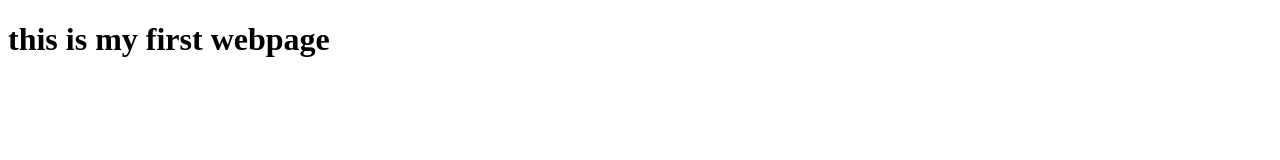
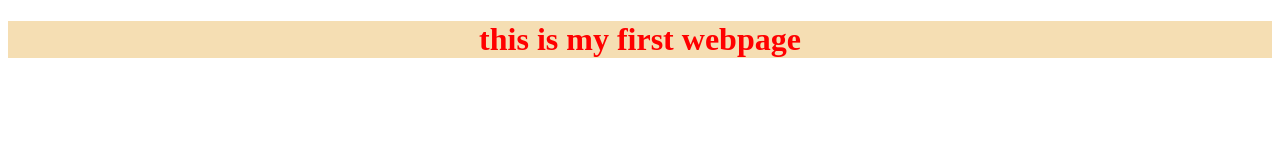
Before and after one commit to Amandsharma0002/fullstack-dev-practical, a plain HTML site: page index.html in a window 1280 px wide. Drawn offline with Linux system fonts and the light colour scheme.

Commit message:
added css to the project

```diff
--- /dev/null
+++ b/css/style.css
@@ -0,0 +1,6 @@
+h1{
+
+    text-align: center;
+    color: red;
+    background-color: wheat;
+}
--- a/index.html
+++ b/index.html
@@ -5,6 +5,7 @@
     <meta http-equiv="X-UA-Compatible" content="IE=edge">
     <meta name="viewport" content="width=device-width, initial-scale=1.0">
     <title>Document</title>
+    <link rel="stylesheet" href="./css/style.css">
 </head>
 <body>
     <h1>this is my first webpage</h1>
```
